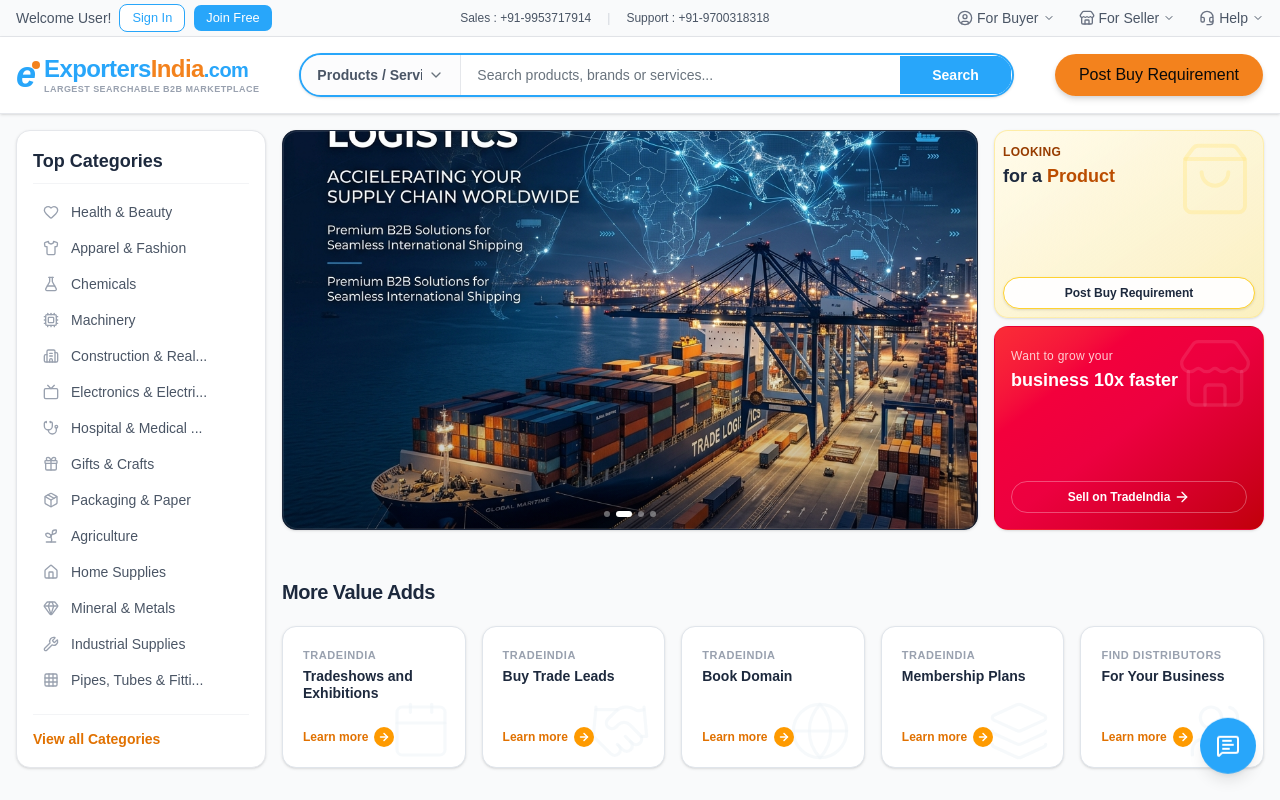
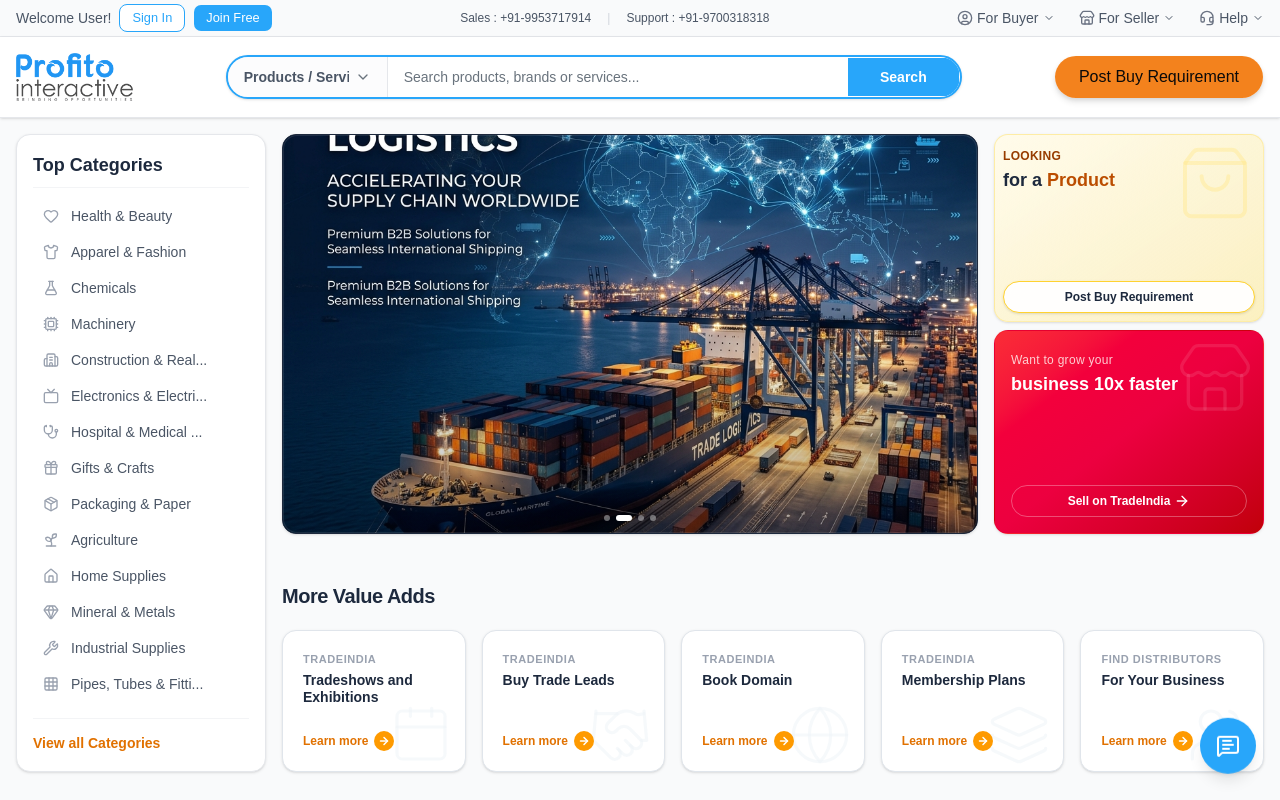
Before and after one commit to ShivangiPandey1236/trade-india, a React (Vite) app: page / in a window 1280 px wide. Shown: the top 800 px of the page. Built offline with nearby package versions, Linux system fonts and the light colour scheme.

Commit message:
feat: replace text-based logo with official image asset in Header component

```diff
--- a/src/components/layout/Header.jsx
+++ b/src/components/layout/Header.jsx
@@ -8,6 +8,7 @@
   SelectValue,
 } from "@/components/ui/select"
 import { ChevronDown, Headset, Store, User, UserCircle, Search } from "lucide-react"
+import logo from "@/assets/logo-pr.png"
 
 export default function Header() {
   return (
@@ -62,21 +63,7 @@
           <div className="flex items-center justify-between w-full lg:w-auto">
             {/* Logo */}
             <div className="flex items-center flex-shrink-0 select-none">
-              {/* Fake logo icon */}
-              <div className="relative flex items-center justify-center mr-1.5 sm:mr-2">
-                <span className="text-3xl sm:text-4xl italic font-black text-primary leading-none">e</span>
-                <div className="w-1.5 sm:w-2 h-1.5 sm:h-2 rounded-full bg-destructive absolute top-0.5 sm:top-1 right-[-3px] sm:right-[-4px]"></div>
-              </div>
-              <div className="flex flex-col">
-                <div className="flex items-baseline">
-                  <span className="text-xl sm:text-2xl font-black text-primary tracking-tight">Exporters</span>
-                  <span className="text-xl sm:text-2xl font-black text-destructive tracking-tight">India</span>
-                  <span className="text-lg sm:text-xl font-bold text-primary tracking-tight">.com</span>
-                </div>
-                <span className="hidden sm:block text-[9px] text-gray-400 font-bold uppercase tracking-wider mt-[-2px]">
-                  Largest Searchable B2B Marketplace
-                </span>
-              </div>
+              <img src={logo} alt="Trade India Logo" className="h-10 sm:h-12 w-auto object-contain" />
             </div>
 
             {/* Mobile Post Buy CTA */}
```
